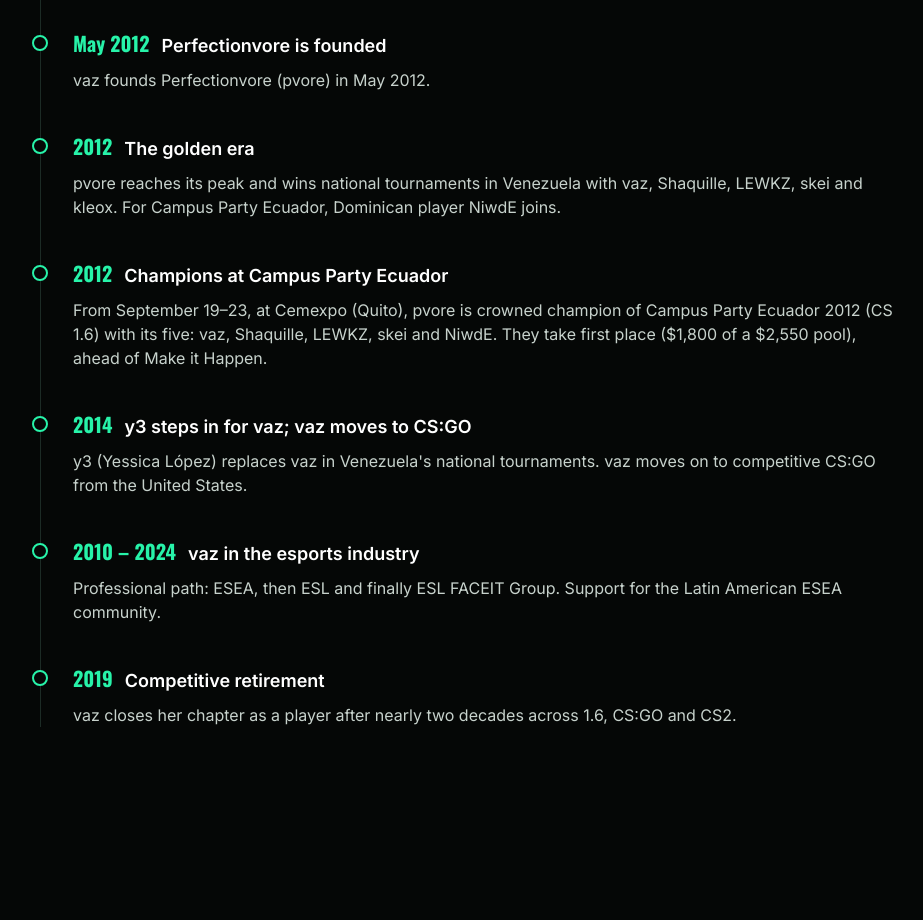
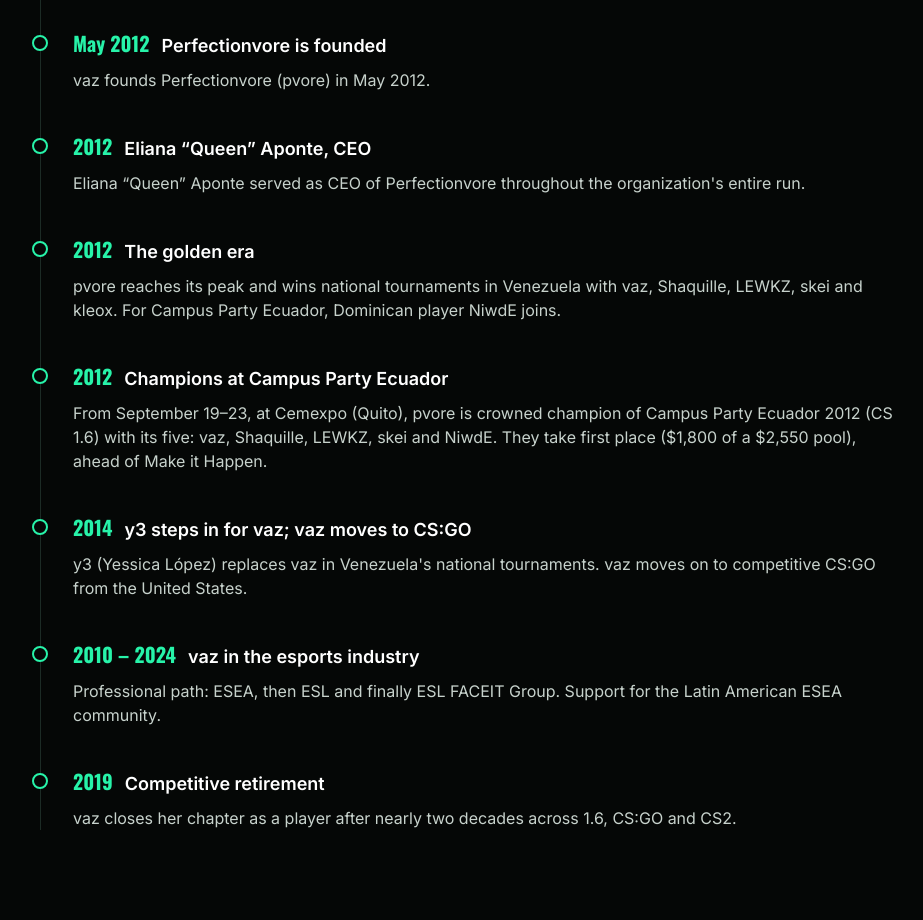
Before and after one commit to diurnalreign/perfectionvore, a React (Vite) app: page / in a window 1280 px wide. Shown: the part 4200-5120 px from the top of the page, without its empty margins (168-1091 px from the left). Built offline with nearby package versions, Linux system fonts and the light colour scheme.

Commit message:
Añade a Eliana "Queen" Aponte como CEO en la línea de tiempo
CEO de Perfectionvore durante toda la trayectoria de la organización
(entrada bilingüe en la historia).

Co-Authored-By: Claude Opus 4.8 <noreply@anthropic.com>
Claude-Session: https://claude.ai/code/session_01BB6Kwsi6y9yUf3GDsb7pND

```diff
--- a/src/data/history.ts
+++ b/src/data/history.ts
@@ -34,6 +34,14 @@ const RAW_TIMELINE: RawTimelineEvent[] = [
     description: {
       es: 'vaz funda Perfectionvore (pvore) en mayo de 2012.',
       en: 'vaz founds Perfectionvore (pvore) in May 2012.',
+    },
+  },
+  {
+    year: '2012',
+    title: { es: 'Eliana “Queen” Aponte, CEO', en: 'Eliana “Queen” Aponte, CEO' },
+    description: {
+      es: 'Eliana “Queen” Aponte se desempeñó como CEO de Perfectionvore durante toda la trayectoria de la organización.',
+      en: "Eliana “Queen” Aponte served as CEO of Perfectionvore throughout the organization's entire run.",
     },
   },
   {
```
